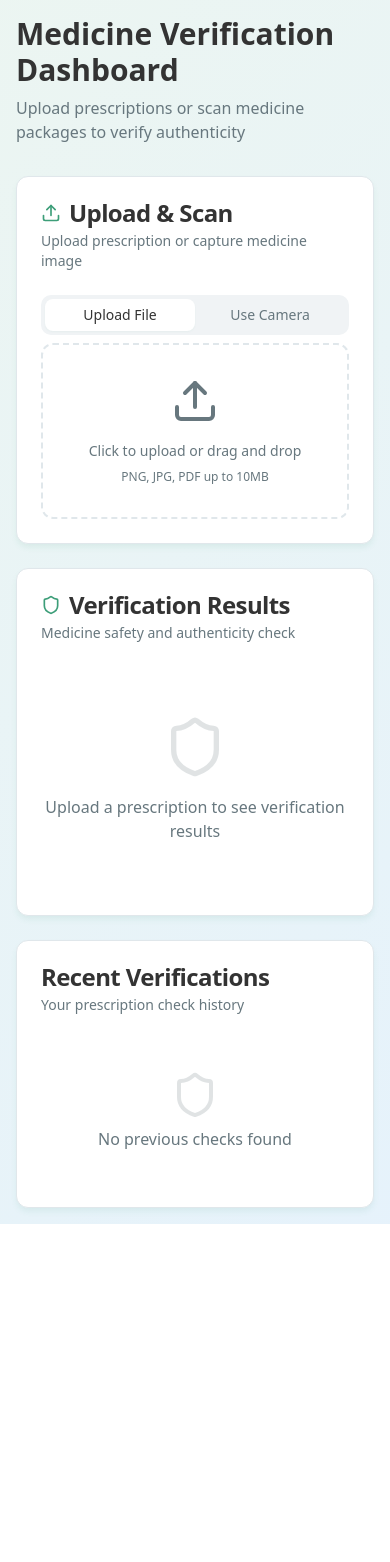
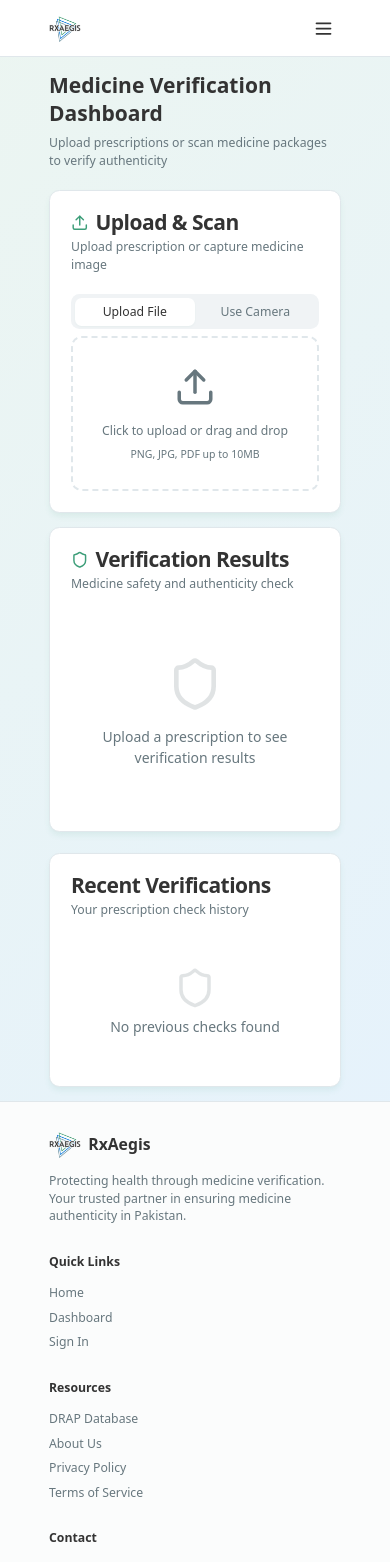
Before and after one commit to muskaanfayyaz/rxaegis-pill-check, a React (Vite) app: page /dashboard in a window 390 px wide. Shown: the top 1562 px of the page. Before the commit the page ends 1224 px from the top, so only its background shows below. Built offline with nearby package versions, Linux system fonts and the light colour scheme; the HTML template or start-up script is replaced by a standard one.

Commit message:
Add navigation and responsiveness

```diff
--- a/src/App.tsx
+++ b/src/App.tsx
@@ -3,6 +3,8 @@ import { Toaster as Sonner } from "@/components/ui/sonner";
 import { TooltipProvider } from "@/components/ui/tooltip";
 import { QueryClient, QueryClientProvider } from "@tanstack/react-query";
 import { BrowserRouter, Routes, Route } from "react-router-dom";
+import Header from "@/components/Header";
+import Footer from "@/components/Footer";
 import Index from "./pages/Index";
 import Dashboard from "./pages/Dashboard";
 import Auth from "./pages/Auth";
@@ -16,6 +18,9 @@ const App = () => (
       <Toaster />
       <Sonner />
       <BrowserRouter>
+        <div className="flex flex-col min-h-screen w-full">
+          <Header />
+          <main className="flex-1 w-full">
             <Routes>
               <Route path="/" element={<Index />} />
               <Route path="/dashboard" element={<Dashboard />} />
@@ -23,6 +28,9 @@ const App = () => (
               {/* ADD ALL CUSTOM ROUTES ABOVE THE CATCH-ALL "*" ROUTE */}
               <Route path="*" element={<NotFound />} />
             </Routes>
+          </main>
+          <Footer />
+        </div>
       </BrowserRouter>
     </TooltipProvider>
   </QueryClientProvider>
--- /dev/null
+++ b/src/components/Footer.tsx
@@ -0,0 +1,106 @@
+import { Link } from "react-router-dom";
+import { Shield, Mail, Phone, MapPin } from "lucide-react";
+import logo from "@/assets/logo.png";
+
+const Footer = () => {
+  return (
+    <footer className="border-t bg-muted/30">
+      <div className="container mx-auto px-4 py-8 md:py-12">
+        <div className="grid grid-cols-1 sm:grid-cols-2 lg:grid-cols-4 gap-8 mb-8">
+          {/* Brand */}
+          <div className="space-y-4">
+            <div className="flex items-center gap-2">
+              <img src={logo} alt="RxAegis" className="h-8 w-auto object-contain" />
+              <span className="font-bold text-lg">RxAegis</span>
+            </div>
+            <p className="text-sm text-muted-foreground">
+              Protecting health through medicine verification. Your trusted partner in ensuring medicine authenticity in Pakistan.
+            </p>
+          </div>
+
+          {/* Quick Links */}
+          <div className="space-y-4">
+            <h3 className="font-semibold text-sm">Quick Links</h3>
+            <ul className="space-y-2 text-sm">
+              <li>
+                <Link to="/" className="text-muted-foreground hover:text-primary transition-colors">
+                  Home
+                </Link>
+              </li>
+              <li>
+                <Link to="/dashboard" className="text-muted-foreground hover:text-primary transition-colors">
+                  Dashboard
+                </Link>
+              </li>
+              <li>
+                <Link to="/auth" className="text-muted-foreground hover:text-primary transition-colors">
+                  Sign In
+                </Link>
+              </li>
+            </ul>
+          </div>
+
+          {/* Resources */}
+          <div className="space-y-4">
+            <h3 className="font-semibold text-sm">Resources</h3>
+            <ul className="space-y-2 text-sm">
+              <li>
+                <a
+                  href="https://dra.gov.pk/"
+                  target="_blank"
+                  rel="noopener noreferrer"
+                  className="text-muted-foreground hover:text-primary transition-colors"
+                >
+                  DRAP Database
+                </a>
+              </li>
+              <li>
+                <span className="text-muted-foreground">About Us</span>
+              </li>
+              <li>
+                <span className="text-muted-foreground">Privacy Policy</span>
+              </li>
+              <li>
+                <span className="text-muted-foreground">Terms of Service</span>
+              </li>
+            </ul>
+          </div>
+
+          {/* Contact */}
+          <div className="space-y-4">
+            <h3 className="font-semibold text-sm">Contact</h3>
+            <ul className="space-y-3 text-sm">
+              <li className="flex items-start gap-2">
+                <Mail className="h-4 w-4 text-primary mt-0.5 flex-shrink-0" />
+                <span className="text-muted-foreground">support@rxaegis.pk</span>
+              </li>
+              <li className="flex items-start gap-2">
+                <Phone className="h-4 w-4 text-primary mt-0.5 flex-shrink-0" />
+                <span className="text-muted-foreground">+92 xxx xxx xxxx</span>
+              </li>
+              <li className="flex items-start gap-2">
+                <MapPin className="h-4 w-4 text-primary mt-0.5 flex-shrink-0" />
+                <span className="text-muted-foreground">Pakistan</span>
+              </li>
+            </ul>
+          </div>
+        </div>
+
+        {/* Bottom Bar */}
+        <div className="pt-8 border-t">
+          <div className="flex flex-col md:flex-row justify-between items-center gap-4 text-sm text-muted-foreground">
+            <p className="text-center md:text-left">
+              &copy; {new Date().getFullYear()} RxAegis. All rights reserved. Protecting health through medicine verification.
+            </p>
+            <div className="flex items-center gap-2">
+              <Shield className="h-4 w-4 text-primary" />
+              <span>Verified by DRAP</span>
+            </div>
+          </div>
+        </div>
+      </div>
+    </footer>
+  );
+};
+
+export default Footer;
--- /dev/null
+++ b/src/components/Header.tsx
@@ -0,0 +1,90 @@
+import { Link, useLocation } from "react-router-dom";
+import { Button } from "@/components/ui/button";
+import { Shield, Menu, X } from "lucide-react";
+import { useState } from "react";
+import logo from "@/assets/logo.png";
+
+const Header = () => {
+  const [mobileMenuOpen, setMobileMenuOpen] = useState(false);
+  const location = useLocation();
+
+  const isActive = (path: string) => location.pathname === path;
+
+  const navLinks = [
+    { name: "Home", path: "/" },
+    { name: "Dashboard", path: "/dashboard" },
+    { name: "Sign In", path: "/auth" },
+  ];
+
+  return (
+    <header className="sticky top-0 z-50 w-full border-b bg-background/95 backdrop-blur supports-[backdrop-filter]:bg-background/60">
+      <nav className="container mx-auto px-4 h-16 flex items-center justify-between">
+        {/* Logo */}
+        <Link to="/" className="flex items-center gap-2 hover:opacity-80 transition-opacity">
+          <img src={logo} alt="RxAegis" className="h-8 w-auto object-contain" />
+          <span className="font-bold text-xl hidden sm:inline">RxAegis</span>
+        </Link>
+
+        {/* Desktop Navigation */}
+        <div className="hidden md:flex items-center gap-6">
+          {navLinks.map((link) => (
+            <Link
+              key={link.path}
+              to={link.path}
+              className={`text-sm font-medium transition-colors hover:text-primary ${
+                isActive(link.path)
+                  ? "text-primary"
+                  : "text-muted-foreground"
+              }`}
+            >
+              {link.name}
+            </Link>
+          ))}
+          <Link to="/auth">
+            <Button size="sm" className="shadow-sm">
+              Get Started
+            </Button>
+          </Link>
+        </div>
+
+        {/* Mobile Menu Button */}
+        <button
+          className="md:hidden p-2 hover:bg-muted rounded-md transition-colors"
+          onClick={() => setMobileMenuOpen(!mobileMenuOpen)}
+          aria-label="Toggle menu"
+        >
+          {mobileMenuOpen ? <X className="h-6 w-6" /> : <Menu className="h-6 w-6" />}
+        </button>
+      </nav>
+
+      {/* Mobile Navigation */}
+      {mobileMenuOpen && (
+        <div className="md:hidden border-t bg-background">
+          <div className="container mx-auto px-4 py-4 flex flex-col gap-4">
+            {navLinks.map((link) => (
+              <Link
+                key={link.path}
+                to={link.path}
+                onClick={() => setMobileMenuOpen(false)}
+                className={`text-sm font-medium py-2 px-4 rounded-md transition-colors ${
+                  isActive(link.path)
+                    ? "bg-primary/10 text-primary"
+                    : "text-muted-foreground hover:bg-muted"
+                }`}
+              >
+                {link.name}
+              </Link>
+            ))}
+            <Link to="/auth" onClick={() => setMobileMenuOpen(false)}>
+              <Button size="sm" className="w-full shadow-sm">
+                Get Started
+              </Button>
+            </Link>
+          </div>
+        </div>
+      )}
+    </header>
+  );
+};
+
+export default Header;
--- a/src/index.css
+++ b/src/index.css
@@ -103,3 +103,81 @@ All colors MUST be HSL.
     @apply bg-background text-foreground;
   }
 }
+
+@layer utilities {
+  /* Responsive container */
+  .container {
+    width: 100%;
+    margin-left: auto;
+    margin-right: auto;
+    padding-left: 1rem;
+    padding-right: 1rem;
+  }
+
+  @media (min-width: 320px) {
+    .container {
+      max-width: 320px;
+    }
+  }
+
+  @media (min-width: 640px) {
+    .container {
+      max-width: 640px;
+    }
+  }
+
+  @media (min-width: 768px) {
+    .container {
+      max-width: 768px;
+    }
+  }
+
+  @media (min-width: 1024px) {
+    .container {
+      max-width: 1024px;
+    }
+  }
+
+  @media (min-width: 1280px) {
+    .container {
+      max-width: 1280px;
+    }
+  }
+
+  @media (min-width: 1536px) {
+    .container {
+      max-width: 1536px;
+    }
+  }
+
+  @media (min-width: 2560px) {
+    .container {
+      max-width: 2560px;
+    }
+  }
+
+  /* Ensure proper text sizing on all screens */
+  html {
+    font-size: 14px;
+  }
+
+  @media (min-width: 640px) {
+    html {
+      font-size: 16px;
+    }
+  }
+
+  /* Smooth scrolling */
+  html {
+    scroll-behavior: smooth;
+  }
+
+  /* Background gradients */
+  .bg-gradient-primary {
+    background: var(--gradient-primary);
+  }
+
+  .bg-gradient-hero {
+    background: var(--gradient-hero);
+  }
+}
--- a/src/pages/Auth.tsx
+++ b/src/pages/Auth.tsx
@@ -114,15 +114,15 @@ const Auth = () => {
   };
 
   return (
-    <div className="min-h-screen flex items-center justify-center bg-gradient-hero p-4">
+    <div className="flex items-center justify-center bg-gradient-hero p-4 py-12 sm:py-16">
       <Card className="w-full max-w-md shadow-lg">
-        <CardHeader className="space-y-4 text-center">
+        <CardHeader className="space-y-3 sm:space-y-4 text-center">
           <div className="flex justify-center">
-            <img src={logo} alt="RxAegis" className="h-16 object-contain" />
+            <img src={logo} alt="RxAegis" className="h-12 sm:h-16 object-contain" />
           </div>
           <div>
-            <CardTitle className="text-2xl">Welcome to RxAegis</CardTitle>
-            <CardDescription>
+            <CardTitle className="text-xl sm:text-2xl">Welcome to RxAegis</CardTitle>
+            <CardDescription className="text-sm">
               Your trusted medicine verification platform
             </CardDescription>
           </div>
--- a/src/pages/Dashboard.tsx
+++ b/src/pages/Dashboard.tsx
@@ -215,16 +215,16 @@ const Dashboard = () => {
   };
 
   return (
-    <div className="min-h-screen bg-gradient-hero">
-      <div className="container mx-auto p-4 md:p-8 max-w-7xl">
-        <div className="mb-8">
-          <h1 className="text-3xl md:text-4xl font-bold mb-2">Medicine Verification Dashboard</h1>
-          <p className="text-muted-foreground">
+    <div className="bg-gradient-hero">
+      <div className="container mx-auto p-4 sm:p-6 md:p-8 max-w-7xl">
+        <div className="mb-6 sm:mb-8">
+          <h1 className="text-2xl sm:text-3xl md:text-4xl font-bold mb-2">Medicine Verification Dashboard</h1>
+          <p className="text-sm sm:text-base text-muted-foreground">
             Upload prescriptions or scan medicine packages to verify authenticity
           </p>
         </div>
 
-        <div className="grid gap-6 md:grid-cols-2">
+        <div className="grid gap-4 sm:gap-6 grid-cols-1 lg:grid-cols-2">
           {/* Upload Section */}
           <Card className="shadow-md">
             <CardHeader>
--- a/src/pages/Index.tsx
+++ b/src/pages/Index.tsx
@@ -6,27 +6,30 @@ import logo from "@/assets/logo.png";
 
 const Index = () => {
   return (
-    <div className="min-h-screen bg-background">
+    <div className="bg-background">
       {/* Hero Section */}
       <section className="relative overflow-hidden bg-gradient-hero border-b">
-        <div className="container mx-auto px-4 py-16 md:py-24">
+        <div className="container mx-auto px-4 py-12 sm:py-16 md:py-20 lg:py-24">
           <div className="text-center max-w-4xl mx-auto">
-            <img src={logo} alt="RxAegis" className="h-20 md:h-24 mx-auto mb-8 object-contain" />
-            <h1 className="text-4xl md:text-6xl font-bold mb-6 bg-gradient-primary bg-clip-text text-transparent">
+            <img src={logo} alt="RxAegis" className="h-16 sm:h-20 md:h-24 mx-auto mb-6 sm:mb-8 object-contain" />
+            <h1 className="text-3xl sm:text-4xl md:text-5xl lg:text-6xl font-bold mb-4 sm:mb-6 bg-gradient-primary bg-clip-text text-transparent px-4">
               Verify Your Medicines with Confidence
             </h1>
-            <p className="text-lg md:text-xl text-muted-foreground mb-8 max-w-2xl mx-auto">
+            <p className="text-base sm:text-lg md:text-xl text-muted-foreground mb-4 sm:mb-6 max-w-2xl mx-auto px-4">
               RxAegis helps you verify medicine authenticity against Pakistan's DRAP database.
               Upload prescriptions, scan packages, and ensure your health safety.
             </p>
-            <div className="flex flex-col sm:flex-row gap-4 justify-center">
-              <Link to="/auth">
-                <Button size="lg" className="w-full sm:w-auto shadow-md">
+            <p className="text-sm sm:text-base font-semibold text-primary mb-6 sm:mb-8 px-4">
+              🇵🇰 An idea made in Pakistan for Pakistan
+            </p>
+            <div className="flex flex-col sm:flex-row gap-3 sm:gap-4 justify-center px-4">
+              <Link to="/auth" className="w-full sm:w-auto">
+                <Button size="lg" className="w-full shadow-md">
                   Get Started
                 </Button>
               </Link>
-              <Link to="/dashboard">
-                <Button size="lg" variant="outline" className="w-full sm:w-auto">
+              <Link to="/dashboard" className="w-full sm:w-auto">
+                <Button size="lg" variant="outline" className="w-full">
                   View Demo
                 </Button>
               </Link>
@@ -36,18 +39,18 @@ const Index = () => {
       </section>
 
       {/* Features Section */}
-      <section className="py-16 md:py-24">
+      <section className="py-12 sm:py-16 md:py-20 lg:py-24">
         <div className="container mx-auto px-4">
-          <div className="text-center mb-12">
-            <h2 className="text-3xl md:text-4xl font-bold mb-4">
+          <div className="text-center mb-8 sm:mb-12">
+            <h2 className="text-2xl sm:text-3xl md:text-4xl font-bold mb-3 sm:mb-4 px-4">
               Protect Your Health with Smart Verification
             </h2>
-            <p className="text-muted-foreground max-w-2xl mx-auto">
+            <p className="text-sm sm:text-base text-muted-foreground max-w-2xl mx-auto px-4">
               Our comprehensive platform ensures every medicine you take is safe, verified, and authentic
             </p>
           </div>
 
-          <div className="grid md:grid-cols-3 gap-6 max-w-6xl mx-auto">
+          <div className="grid grid-cols-1 sm:grid-cols-2 lg:grid-cols-3 gap-4 sm:gap-6 max-w-6xl mx-auto">
             <Card className="shadow-md hover:shadow-lg transition-shadow">
               <CardHeader>
                 <Shield className="h-12 w-12 text-primary mb-4" />
@@ -112,18 +115,18 @@ const Index = () => {
       </section>
 
       {/* How It Works Section */}
-      <section className="py-16 md:py-24 bg-gradient-hero">
+      <section className="py-12 sm:py-16 md:py-20 lg:py-24 bg-gradient-hero">
         <div className="container mx-auto px-4">
-          <div className="text-center mb-12">
-            <h2 className="text-3xl md:text-4xl font-bold mb-4">
+          <div className="text-center mb-8 sm:mb-12">
+            <h2 className="text-2xl sm:text-3xl md:text-4xl font-bold mb-3 sm:mb-4 px-4">
               How RxAegis Works
             </h2>
-            <p className="text-muted-foreground max-w-2xl mx-auto">
+            <p className="text-sm sm:text-base text-muted-foreground max-w-2xl mx-auto px-4">
               Three simple steps to verify your medicines
             </p>
           </div>
 
-          <div className="max-w-4xl mx-auto grid md:grid-cols-3 gap-8">
+          <div className="max-w-4xl mx-auto grid grid-cols-1 sm:grid-cols-3 gap-6 sm:gap-8">
             <div className="text-center">
               <div className="w-16 h-16 bg-primary text-primary-foreground rounded-full flex items-center justify-center text-2xl font-bold mx-auto mb-4">
                 1
@@ -158,24 +161,24 @@ const Index = () => {
       </section>
 
       {/* CTA Section */}
-      <section className="py-16 md:py-24">
+      <section className="py-12 sm:py-16 md:py-20 lg:py-24">
         <div className="container mx-auto px-4">
           <Card className="max-w-3xl mx-auto shadow-lg bg-gradient-primary text-primary-foreground">
-            <CardContent className="p-8 md:p-12 text-center">
-              <h2 className="text-3xl md:text-4xl font-bold mb-4">
+            <CardContent className="p-6 sm:p-8 md:p-10 lg:p-12 text-center">
+              <h2 className="text-2xl sm:text-3xl md:text-4xl font-bold mb-3 sm:mb-4">
                 Start Verifying Your Medicines Today
               </h2>
-              <p className="text-lg mb-8 opacity-90">
+              <p className="text-base sm:text-lg mb-6 sm:mb-8 opacity-90">
                 Join thousands of users protecting their health with RxAegis
               </p>
-              <div className="flex flex-col sm:flex-row gap-4 justify-center">
-                <Link to="/auth">
-                  <Button size="lg" variant="secondary" className="w-full sm:w-auto shadow-md">
+              <div className="flex flex-col sm:flex-row gap-3 sm:gap-4 justify-center">
+                <Link to="/auth" className="w-full sm:w-auto">
+                  <Button size="lg" variant="secondary" className="w-full shadow-md">
                     Sign Up Free
                   </Button>
                 </Link>
-                <Link to="/dashboard">
-                  <Button size="lg" variant="outline" className="w-full sm:w-auto bg-white/10 hover:bg-white/20 border-white/20">
+                <Link to="/dashboard" className="w-full sm:w-auto">
+                  <Button size="lg" variant="outline" className="w-full bg-white/10 hover:bg-white/20 border-white/20">
                     Try Demo
                   </Button>
                 </Link>
@@ -184,13 +187,6 @@ const Index = () => {
           </Card>
         </div>
       </section>
-
-      {/* Footer */}
-      <footer className="border-t py-8">
-        <div className="container mx-auto px-4 text-center text-muted-foreground">
-          <p>&copy; 2025 RxAegis. Protecting health through medicine verification.</p>
-        </div>
-      </footer>
     </div>
   );
 };
```
Lines whose indentation alone changed are shown as unchanged.
